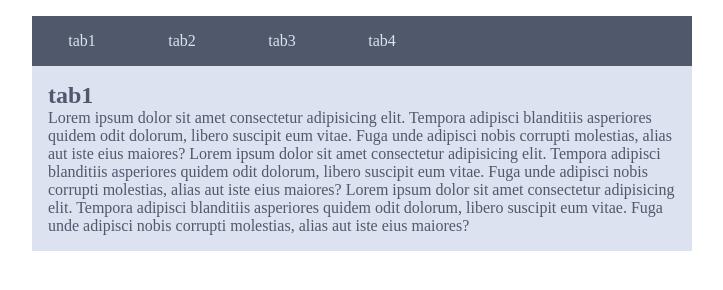
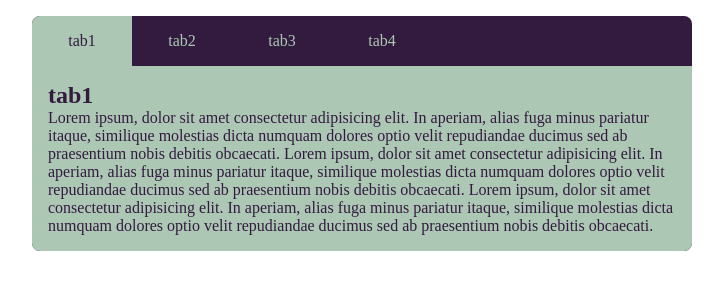
Before and after one commit to soyoungpark-tech/jQuery-practice, a plain HTML site: page 0610/04-tabs.html in a window 1280 px wide. Shown: the whole page, without its empty margins (278-1001 px from the left). Drawn offline with nearby package versions, Linux system fonts and the light colour scheme.

Commit message:
edit css

```diff
--- a/0610/04-tabs.html
+++ b/0610/04-tabs.html
@@ -3,7 +3,6 @@
 <head>
 <meta charset="UTF-8">
 <meta name="viewport" content="width=device-width, initial-scale=1.0">
-<meta http-equiv="X-UA-Compatible" content="ie=edge">
 <title>tabs practice</title>
 <style>
     * {
@@ -19,17 +18,16 @@
         --mb-2: 2rem;
         --mb-2-5: 2.5rem;
     }
-    .boxstyle-1 {
-        background: #50586C;
-        color: #DCE2F0;
-        /* border-radius: 1rem; */
+    .boxStyle-1 {
+        background: #331B3F;
+        color: #ACC7B4;
+        border-radius: .5rem;
     }
     /* 가로 정렬만 하려고 */
     .flex {
         display: flex;
     }
     .flexbox-center {
-        display: flex;
         justify-content: center;
         align-items: center;
     }
@@ -39,12 +37,14 @@
     .tab {
         width: 660px;
         margin: 0 auto;
-        background: #50586C;
-        color: #DCE2F0;
+        background: #331B3F;
+        color: #ACC7B4;
+        border-radius: .5rem;
+        overflow: hidden;
     }
     .tab__desc {
-        color: #50586C;
-        background: #DCE2F0;
+        color: #331B3F;
+        background: #ACC7B4;
         padding: var(--mb-1);
     }
     a {
@@ -57,11 +57,10 @@
     .tab__menu a {
         width: 100px;
         height: 50px;
-        /* border: 1px solid #fff; */
     }
     .tab__menu a.selected {
-        background: #DCE2F0;
-        color: #50586C;
+        color: #331B3F;
+        background: #ACC7B4;
     }
 
 </style>
@@ -69,10 +68,9 @@
 <body>
 
     <section>
-
         <div class="tab">
             <div class="tab__menu">
-                <a href="#" class="flex flexbox-center 50586C">tab1</a>
+                <a href="#" data-index="0" class="flex flexbox-center selected">tab1</a>
                 <a href="#" class="flex flexbox-center">tab2</a>
                 <a href="#" class="flex flexbox-center">tab3</a>
                 <a href="#" class="flex flexbox-center">tab4</a>
@@ -81,59 +79,74 @@
                 <div class="tab__desc">
                     <h1>tab1</h1>
                     <p>
-                        Lorem ipsum dolor sit amet consectetur adipisicing elit. Tempora adipisci blanditiis asperiores quidem odit dolorum, libero suscipit eum vitae. Fuga unde adipisci nobis corrupti molestias, alias aut iste eius maiores?
-                        Lorem ipsum dolor sit amet consectetur adipisicing elit. Tempora adipisci blanditiis asperiores quidem odit dolorum, libero suscipit eum vitae. Fuga unde adipisci nobis corrupti molestias, alias aut iste eius maiores?
-                        Lorem ipsum dolor sit amet consectetur adipisicing elit. Tempora adipisci blanditiis asperiores quidem odit dolorum, libero suscipit eum vitae. Fuga unde adipisci nobis corrupti molestias, alias aut iste eius maiores?
+                        Lorem ipsum, dolor sit amet consectetur adipisicing elit. In aperiam, alias fuga minus pariatur itaque, similique molestias dicta numquam dolores optio velit repudiandae ducimus sed ab praesentium nobis debitis obcaecati.
+                        Lorem ipsum, dolor sit amet consectetur adipisicing elit. In aperiam, alias fuga minus pariatur itaque, similique molestias dicta numquam dolores optio velit repudiandae ducimus sed ab praesentium nobis debitis obcaecati.
+                        Lorem ipsum, dolor sit amet consectetur adipisicing elit. In aperiam, alias fuga minus pariatur itaque, similique molestias dicta numquam dolores optio velit repudiandae ducimus sed ab praesentium nobis debitis obcaecati.
                     </p>
                 </div>
                 <div class="tab__desc">
                     <h1>tab2</h1>
                     <p>
-                        Lorem ipsum dolor sit amet consectetur adipisicing elit. Tempora adipisci blanditiis asperiores quidem odit dolorum, libero suscipit eum vitae. Fuga unde adipisci nobis corrupti molestias, alias aut iste eius maiores?
-                        Lorem ipsum dolor sit amet consectetur adipisicing elit. Tempora adipisci blanditiis asperiores quidem odit dolorum, libero suscipit eum vitae. Fuga unde adipisci nobis corrupti molestias, alias aut iste eius maiores?
-                        Lorem ipsum dolor sit amet consectetur adipisicing elit. Tempora adipisci blanditiis asperiores quidem odit dolorum, libero suscipit eum vitae. Fuga unde adipisci nobis corrupti molestias, alias aut iste eius maiores?
+                        Lorem ipsum, dolor sit amet consectetur adipisicing elit. In aperiam, alias fuga minus pariatur itaque, similique molestias dicta numquam dolores optio velit repudiandae ducimus sed ab praesentium nobis debitis obcaecati.
+                        Lorem ipsum, dolor sit amet consectetur adipisicing elit. In aperiam, alias fuga minus pariatur itaque, similique molestias dicta numquam dolores optio velit repudiandae ducimus sed ab praesentium nobis debitis obcaecati.
+                        Lorem ipsum, dolor sit amet consectetur adipisicing elit. In aperiam, alias fuga minus pariatur itaque, similique molestias dicta numquam dolores optio velit repudiandae ducimus sed ab praesentium nobis debitis obcaecati.
                     </p>
                 </div>
                 <div class="tab__desc">
                     <h1>tab3</h1>
                     <p>
-                        Lorem ipsum dolor sit amet consectetur adipisicing elit. Tempora adipisci blanditiis asperiores quidem odit dolorum, libero suscipit eum vitae. Fuga unde adipisci nobis corrupti molestias, alias aut iste eius maiores?
-                        Lorem ipsum dolor sit amet consectetur adipisicing elit. Tempora adipisci blanditiis asperiores quidem odit dolorum, libero suscipit eum vitae. Fuga unde adipisci nobis corrupti molestias, alias aut iste eius maiores?
-                        Lorem ipsum dolor sit amet consectetur adipisicing elit. Tempora adipisci blanditiis asperiores quidem odit dolorum, libero suscipit eum vitae. Fuga unde adipisci nobis corrupti molestias, alias aut iste eius maiores?
+                        Lorem ipsum, dolor sit amet consectetur adipisicing elit. In aperiam, alias fuga minus pariatur itaque, similique molestias dicta numquam dolores optio velit repudiandae ducimus sed ab praesentium nobis debitis obcaecati.
+                        Lorem ipsum, dolor sit amet consectetur adipisicing elit. In aperiam, alias fuga minus pariatur itaque, similique molestias dicta numquam dolores optio velit repudiandae ducimus sed ab praesentium nobis debitis obcaecati.
+                        Lorem ipsum, dolor sit amet consectetur adipisicing elit. In aperiam, alias fuga minus pariatur itaque, similique molestias dicta numquam dolores optio velit repudiandae ducimus sed ab praesentium nobis debitis obcaecati.
                     </p>
                 </div>
                 <div class="tab__desc">
                     <h1>tab4</h1>
                     <p>
-                        Lorem ipsum dolor sit amet consectetur adipisicing elit. Tempora adipisci blanditiis asperiores quidem odit dolorum, libero suscipit eum vitae. Fuga unde adipisci nobis corrupti molestias, alias aut iste eius maiores?
-                        Lorem ipsum dolor sit amet consectetur adipisicing elit. Tempora adipisci blanditiis asperiores quidem odit dolorum, libero suscipit eum vitae. Fuga unde adipisci nobis corrupti molestias, alias aut iste eius maiores?
-                        Lorem ipsum dolor sit amet consectetur adipisicing elit. Tempora adipisci blanditiis asperiores quidem odit dolorum, libero suscipit eum vitae. Fuga unde adipisci nobis corrupti molestias, alias aut iste eius maiores?
+                        Lorem ipsum, dolor sit amet consectetur adipisicing elit. In aperiam, alias fuga minus pariatur itaque, similique molestias dicta numquam dolores optio velit repudiandae ducimus sed ab praesentium nobis debitis obcaecati.
+                        Lorem ipsum, dolor sit amet consectetur adipisicing elit. In aperiam, alias fuga minus pariatur itaque, similique molestias dicta numquam dolores optio velit repudiandae ducimus sed ab praesentium nobis debitis obcaecati.
+                        Lorem ipsum, dolor sit amet consectetur adipisicing elit. In aperiam, alias fuga minus pariatur itaque, similique molestias dicta numquam dolores optio velit repudiandae ducimus sed ab praesentium nobis debitis obcaecati.
                     </p>
                 </div>
             </div>
         </div>
 
+
     </section>
+
 
     <script src="https://code.jquery.com/jquery-3.6.0.min.js" integrity="sha256-/xUj+3OJU5yExlq6GSYGSHk7tPXikynS7ogEvDej/m4=" crossorigin="anonymous"></script>
     <script>
+
         var $desc = $('.tab__desc');
         var $tabMenu = $('.tab__menu a');
 
-            // 초기세팅
+        // 초기 세팅
         $desc.hide();
         $desc.eq(0).show();
 
         // tab 메뉴를 클릭하면 해당하는 desc를 보여줘
         $tabMenu.click(function(){
+
             var idx = $(this).index();
             // console.log(idx);
             $tabMenu.removeClass('selected');
             $(this).addClass('selected');
             $desc.hide();
             $desc.eq(idx).slideDown();
-            })
+
+            // 해당하는 desc를
+            /*
+                $desc.eq(0).show();
+                $desc.eq(1).show();
+                $desc.eq(2).show();
+                $desc.eq(3).show();
+            */
+        });
+
+
     </script>
+
 
 </body>
 </html>
```
Lines whose indentation alone changed are shown as unchanged.
